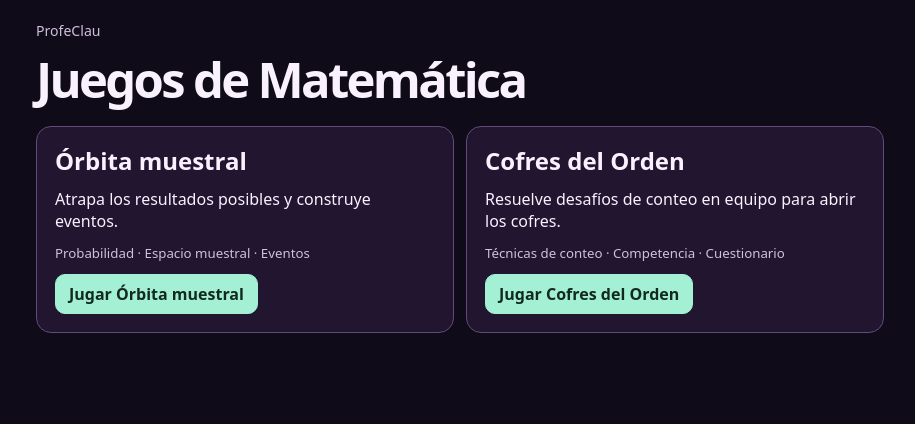
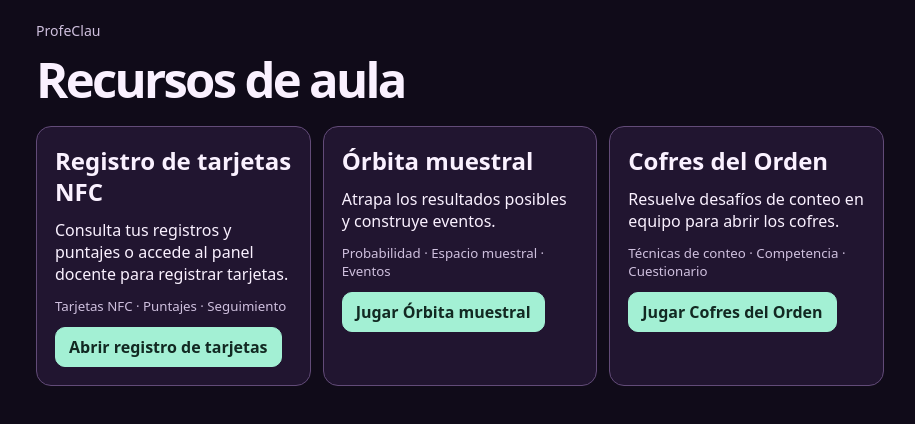
Before and after one commit to Galacticlau/juegos-mate, a website: page public/juegos/index.html in a window 1280 px wide. Shown: the whole page, without its empty margins (180-1095 px from the left). Drawn offline with Linux system fonts and the light colour scheme.

Commit message:
Agrega acceso a tarjetas NFC en la portada

```diff
--- a/public/juegos/index.html
+++ b/public/juegos/index.html
@@ -3,14 +3,20 @@
 <head>
   <meta charset="utf-8">
   <meta name="viewport" content="width=device-width, initial-scale=1">
-  <title>Juegos de Matemática · ProfeClau</title>
+  <title>Recursos de aula · ProfeClau</title>
   <link rel="stylesheet" href="/juegos/orbita.css">
 </head>
 <body>
 <main>
   <p class="back">ProfeClau</p>
-  <header><h1>Juegos de Matemática</h1></header>
+  <header><h1>Recursos de aula</h1></header>
   <div class="catalog">
+    <article class="panel">
+      <h2>Registro de tarjetas NFC</h2>
+      <p>Consulta tus registros y puntajes o accede al panel docente para registrar tarjetas.</p>
+      <p class="tags">Tarjetas NFC · Puntajes · Seguimiento</p>
+      <a class="button" href="/tarjetas-nfc">Abrir registro de tarjetas</a>
+    </article>
     <article class="panel">
       <h2>Órbita muestral</h2>
       <p>Atrapa los resultados posibles y construye eventos.</p>
```
